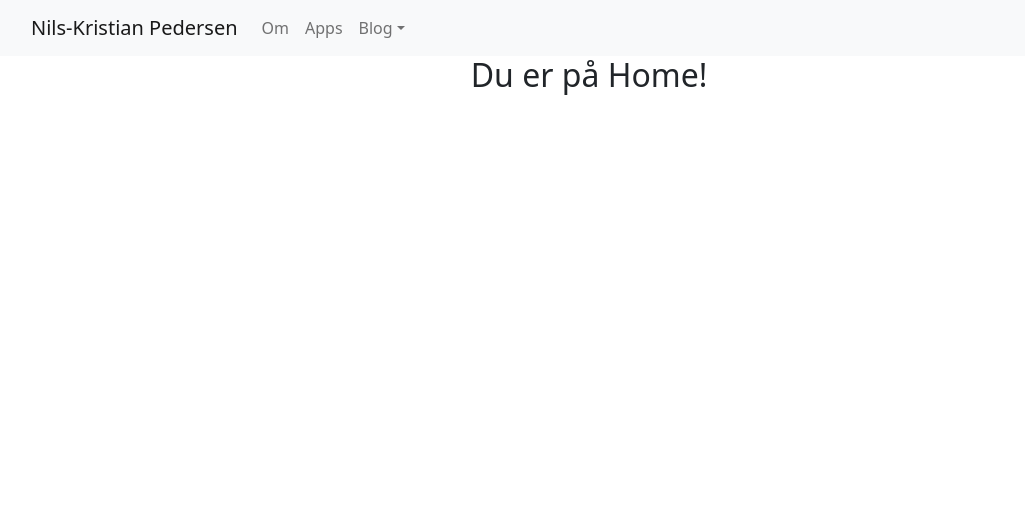
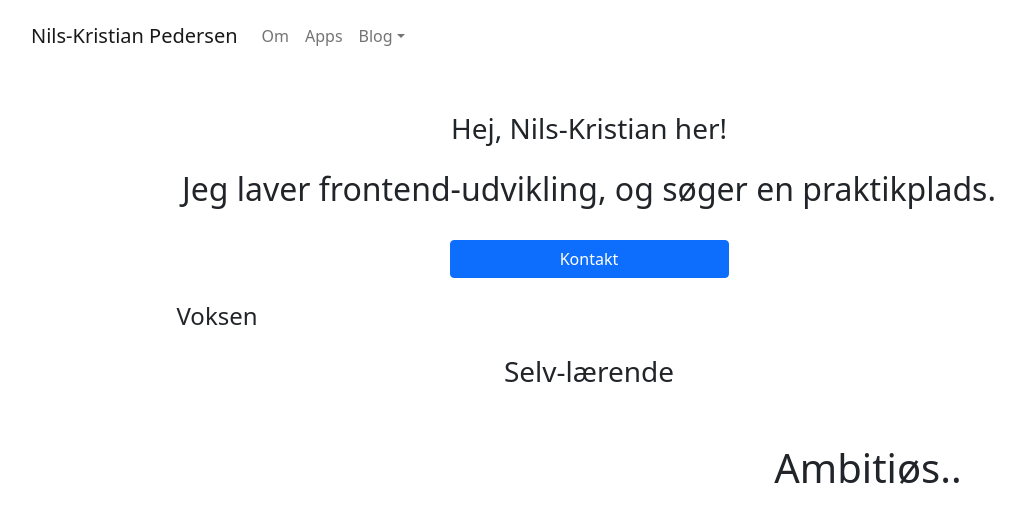
Before and after one commit to nkped/nkped.github.io, a React (Create React App) app: page / in a window 1280 px wide. Shown: the top 522 px of the page, without its empty margins (51-1076 px from the left). Built offline with nearby package versions, Linux system fonts and the light colour scheme.

Commit message:
Home har template design

```diff
--- a/src/App.js
+++ b/src/App.js
@@ -1,39 +1,19 @@
 //React
 import React from "react";
-import { Link, NavLink, Outlet } from "react-router-dom";
+import { Outlet } from "react-router-dom";
 //Styles
 import "./App.css";
 
 //Bootstrap
 import "bootstrap/dist/css/bootstrap.min.css";
-import { Container, Navbar, Nav, NavDropdown } from "react-bootstrap";
 
-import BlogDropdown from "./routes/blogDropdown";
+//Components
+import { MyNavBar } from "./components/myNavBar";
 
 function App() {
   return (
     <div className="App">
-      <nav>
-        <Navbar bg="light" expand="lg">
-          <Container>
-            <Navbar.Brand href="/">Nils-Kristian Pedersen</Navbar.Brand>
-            <Navbar.Toggle aria-controls="basic-navbar-nav" />
-            <Navbar.Collapse id="basic-navbar-nav">
-              <Nav className="me-auto">
-                <Nav.Link href="/om">Om</Nav.Link>
-                <Nav.Link href="/apps">Apps</Nav.Link>
-                <NavDropdown title="Blog" id="basic-nav-dropdown">
-                  <NavDropdown.Item href="/blog">
-                    Velkommen til Blog
-                  </NavDropdown.Item>
-                  <NavDropdown.Divider />
-                  <BlogDropdown />
-                </NavDropdown>
-              </Nav>
-            </Navbar.Collapse>
-          </Container>
-        </Navbar>
-      </nav>
+      <MyNavBar />
       <Outlet />
     </div>
   );
--- /dev/null
+++ b/src/components/myNavBar.jsx
@@ -0,0 +1,30 @@
+//React-Bootstrap
+import { Container, Navbar, Nav, NavDropdown } from "react-bootstrap";
+//Components
+import BlogDropdown from "./blogDropdown";
+
+export function MyNavBar() {
+  return (
+    <nav>
+      <Navbar expand="lg">
+        <Container className="mb-5 mt-2">
+          <Navbar.Brand href="/">Nils-Kristian Pedersen</Navbar.Brand>
+          <Navbar.Toggle aria-controls="basic-navbar-nav" />
+          <Navbar.Collapse id="basic-navbar-nav">
+            <Nav className="me-auto">
+              <Nav.Link href="/om">Om</Nav.Link>
+              <Nav.Link href="/apps">Apps</Nav.Link>
+              <NavDropdown title="Blog" id="basic-nav-dropdown">
+                <NavDropdown.Item href="/blog">
+                  Velkommen til Blog
+                </NavDropdown.Item>
+                <NavDropdown.Divider />
+                <BlogDropdown />
+              </NavDropdown>
+            </Nav>
+          </Navbar.Collapse>
+        </Container>
+      </Navbar>
+    </nav>
+  );
+}
--- a/src/routes/home.jsx
+++ b/src/routes/home.jsx
@@ -1,7 +1,40 @@
+import { Container, Row, Col, Button } from "react-bootstrap";
+
 export default function Home() {
   return (
-    <main>
-      <h2>Du er på Home!</h2>
-    </main>
+    <Container>
+      <Row>
+        <h3>Hej, Nils-Kristian her!</h3>
+      </Row>
+      <Container className="mt-3">
+        <h2>Jeg laver frontend-udvikling, og søger en praktikplads.</h2>
+      </Container>
+      <Container //className="d-grid gap-5 mt-5"
+      >
+        <Row>
+          <Button variant="primary" className="w-25 mx-auto my-4">
+            Kontakt
+          </Button>
+        </Row>
+        <Row className="mb-3">
+          <Col>
+            <h4>Voksen</h4>
+          </Col>
+          <Col></Col>
+          <Col></Col>
+        </Row>
+        <Row className="mb-5">
+          <Col>
+            <h3>Selv-lærende</h3>
+          </Col>
+        </Row>
+        <Row>
+          <Col></Col>
+          <Col>
+            <h1>Ambitiøs..</h1>
+          </Col>
+        </Row>
+      </Container>
+    </Container>
   );
 }
```
Also changed, not shown: src/components/blogDropdown.js (renamed from src/routes/blogDropdown.js).
